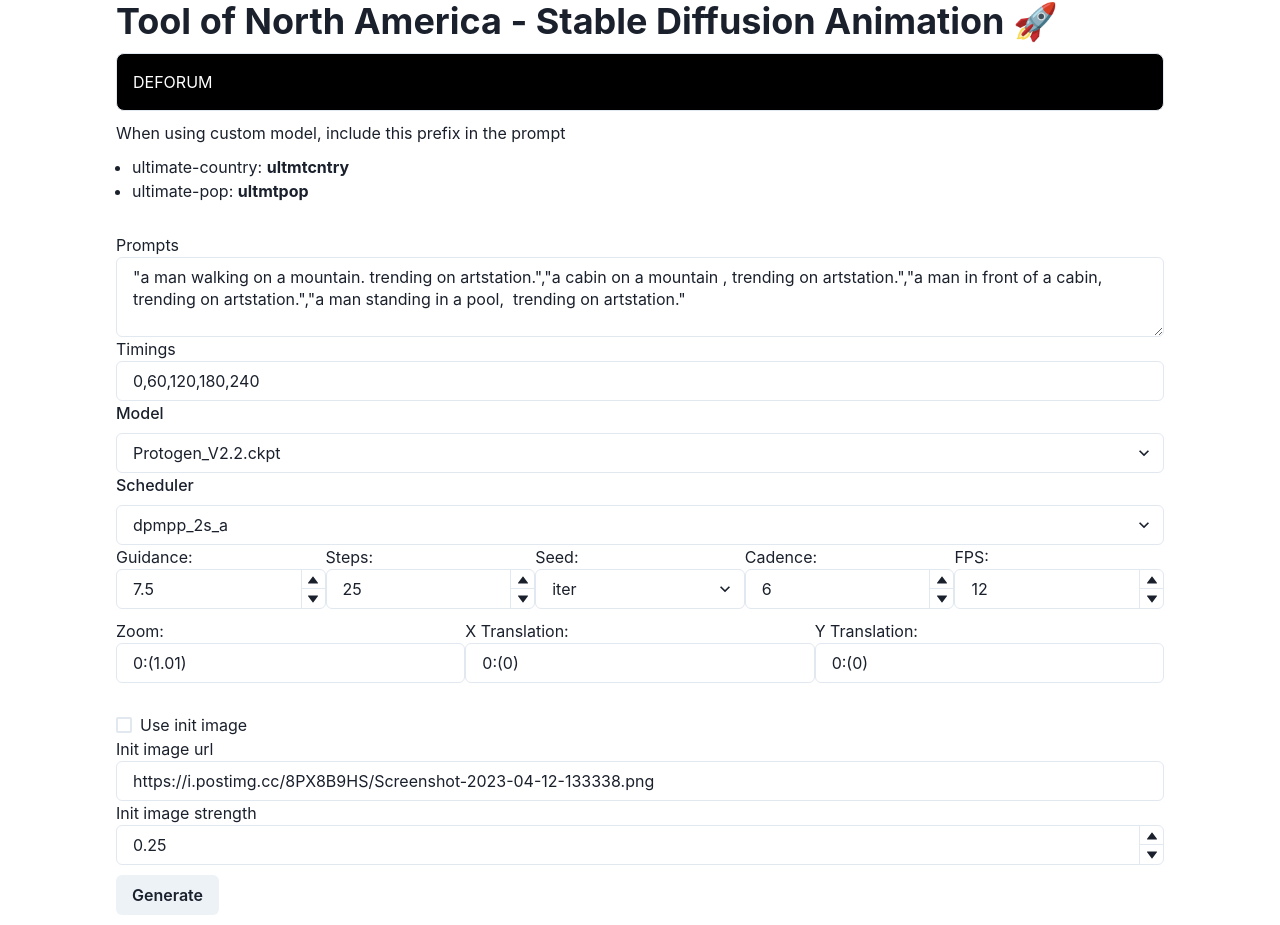
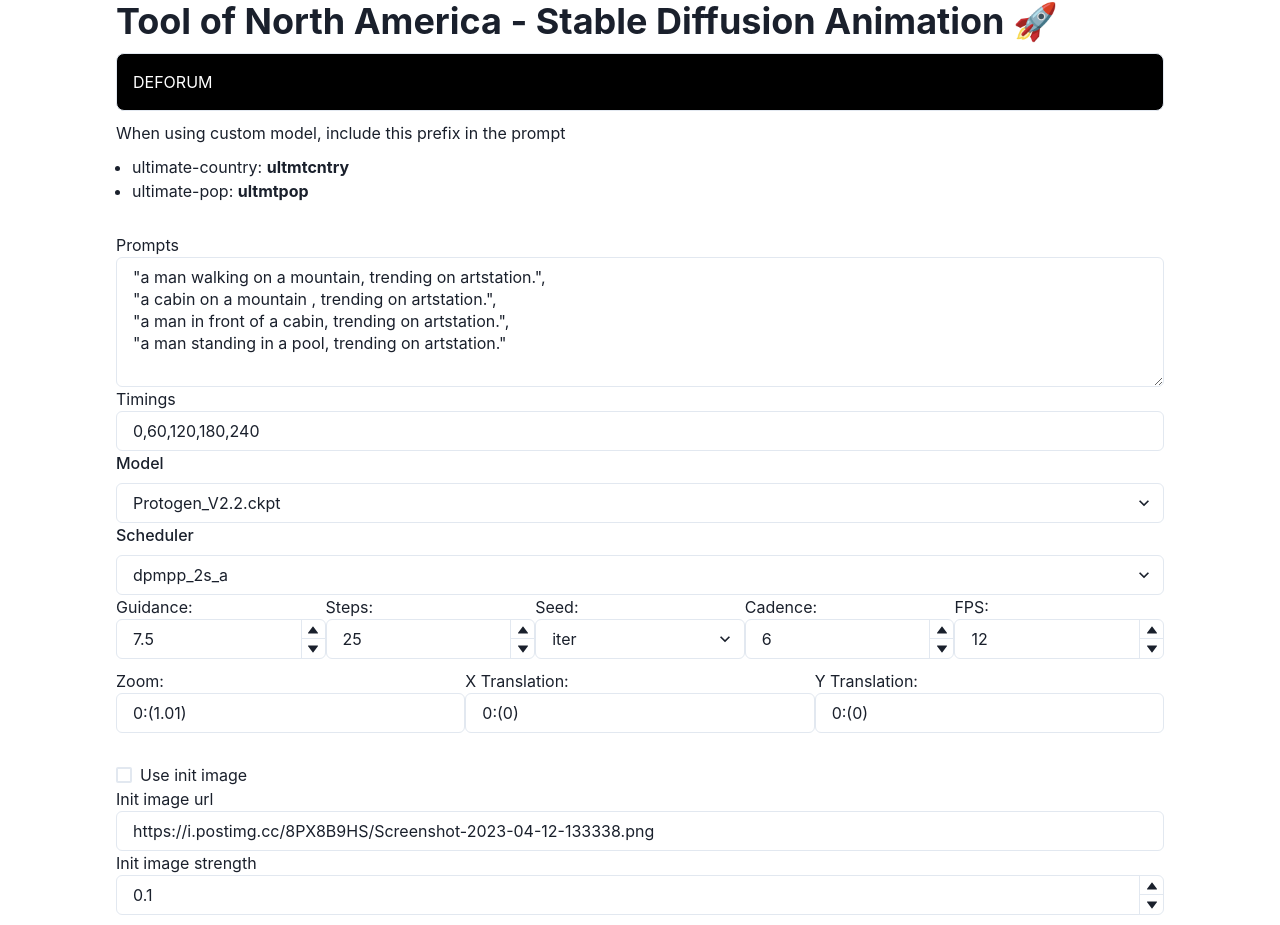
Before and after one commit to tooldigital/StableDiffusionDeforumAPI, a React (Create React App) app in the folder queue-windows-version/client/: page / in a window 1280 px wide. Shown: the top 925 px of the page. Built offline with nearby package versions, Linux system fonts and the light colour scheme.

Commit message:
init image

```diff
--- a/queue-windows-version/client/src/App.js
+++ b/queue-windows-version/client/src/App.js
@@ -40,7 +40,7 @@ const App = () => {
 
   const [video, updateVideo] = useState('');
   const [timings, updateTimings] = useState('0,60,120,180,240');
-  const [prompt, updatePrompt] = useState('"a man walking on a mountain. trending on artstation.","a cabin on a mountain , trending on artstation.","a man in front of a cabin, trending on artstation.","a man standing in a pool,  trending on artstation."');
+  const [prompt, updatePrompt] = useState('"a man walking on a mountain, trending on artstation.",\n"a cabin on a mountain , trending on artstation.",\n"a man in front of a cabin, trending on artstation.",\n"a man standing in a pool, trending on artstation."');
   const [selected_model, updateSelectedModel] = useState("Protogen_V2.2.ckpt");
   const [selected_scheduler, updateSelectedScheduler] = useState("dpmpp_2s_a");
   const [guidance, updateGuidance] = useState(7.5);
@@ -58,7 +58,7 @@ const App = () => {
   const [ytrans, updateYtrans] = useState("0:(0)");
 
   const [initimage, updateInitimage] = useState("https://i.postimg.cc/8PX8B9HS/Screenshot-2023-04-12-133338.png");
-  const [initimageStrength, updateInitImageStrength] = useState(0.25);
+  const [initimageStrength, updateInitImageStrength] = useState(0.1);
   const [useInitImage, updateUseInitImage] = useState(false);
 
   function millisToMinutesAndSeconds(millis) {
@@ -159,7 +159,7 @@ const App = () => {
         </UnorderedList>
 
         <Text>Prompts</Text>
-        <Textarea placeholder='' value={prompt} onChange={(e) => updatePrompt(e.target.value)}></Textarea>
+        <Textarea height='130' placeholder='' value={prompt} onChange={(e) => updatePrompt(e.target.value)}></Textarea>
 
         <Text>Timings</Text>
         <Input placeholder='' value={timings} onChange={(e) => updateTimings(e.target.value)}></Input>
@@ -171,6 +171,7 @@ const App = () => {
             <option>ultimate-country-photo-v3.ckpt</option>
             <option>ultimate-country-texture-v2.ckpt</option>
             <option>ultimate-pop-v1.ckpt</option>
+            <option>ultimate-pop-v2.ckpt</option>
           </Select>
         </FormControl>
 
```
